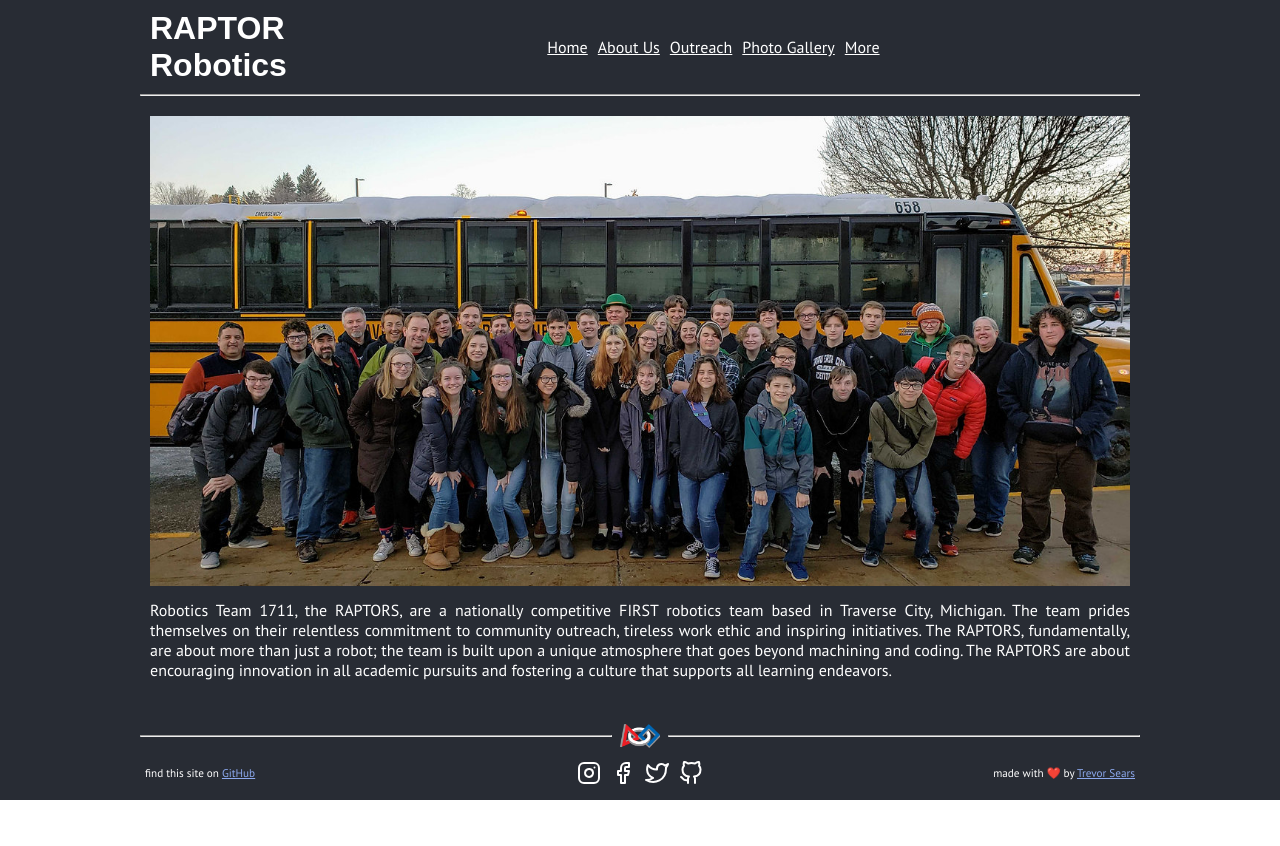
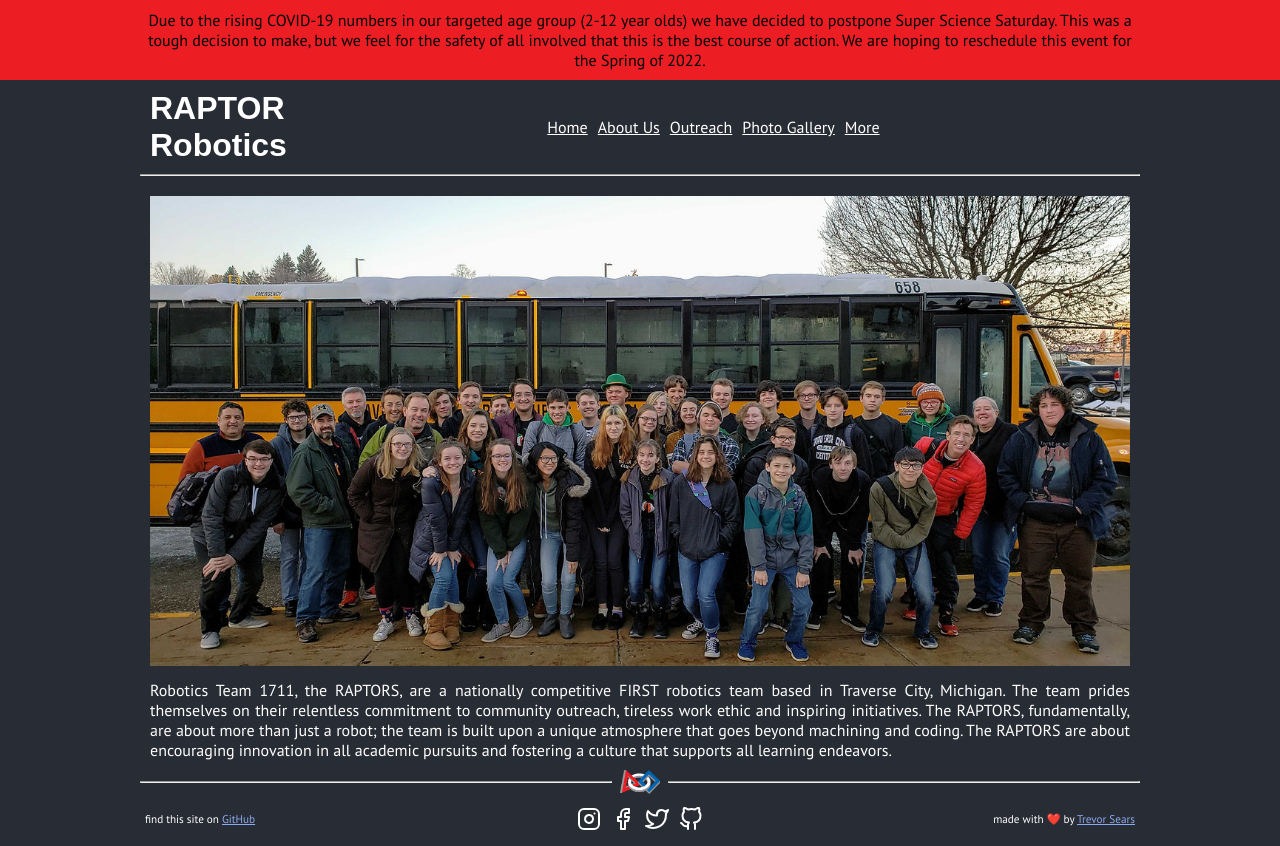
Before and after one commit to minigamerking/raptors1711.com, a React (Create React App) app: page / in a window 1280 px wide. Before the commit the page ends 800 px from the top, so only its background shows below. Built offline with nearby package versions, Linux system fonts and the light colour scheme; a web font is replaced by a local one.

Commit message:
Added Super Science Saturday banner message.

```diff
--- a/src/index.scss
+++ b/src/index.scss
@@ -15,7 +15,7 @@
 
 }
 
-html, body, div#react-root {
+html, body, #react-root {
 
 	height: 100%;
 	width: 100%;
@@ -24,3 +24,16 @@ html, body, div#react-root {
 	font-size: 16px;
 
 }
+
+#react-root {
+
+	display: flex;
+	flex-direction: column;
+
+	.page {
+
+		flex: 1;
+
+	}
+
+}
--- a/src/index.tsx
+++ b/src/index.tsx
@@ -5,10 +5,21 @@ import reportWebVitals from './reportWebVitals';
 import { Home } from "./react/pages/home";
 
 ReactDOM.render(
-  <React.StrictMode>
-    <Home />
-  </React.StrictMode>,
-  document.getElementById('react-root')
+    <React.StrictMode>
+        <div id="debug" style={{
+            backgroundColor: "#ED1D24",
+            display: "flex",
+            justifyContent: "center"
+        }}>
+            <p style={{
+                maxWidth: "1000px",
+                padding: "10px 5px",
+                textAlign: "center"
+            }}>Due to the rising COVID-19 numbers in our targeted age group (2-12 year olds) we have decided to postpone Super Science Saturday. This was a tough decision to make, but we feel for the safety of all involved that this is the best course of action. We are hoping to reschedule this event for the Spring of 2022.</p>
+        </div>
+        <Home />
+    </React.StrictMode>,
+    document.getElementById('react-root')
 );
 
 // If you want to start measuring performance in your app, pass a function
```
Also changed, not shown: 1 other file (tests, documents, lock files or other folders).
